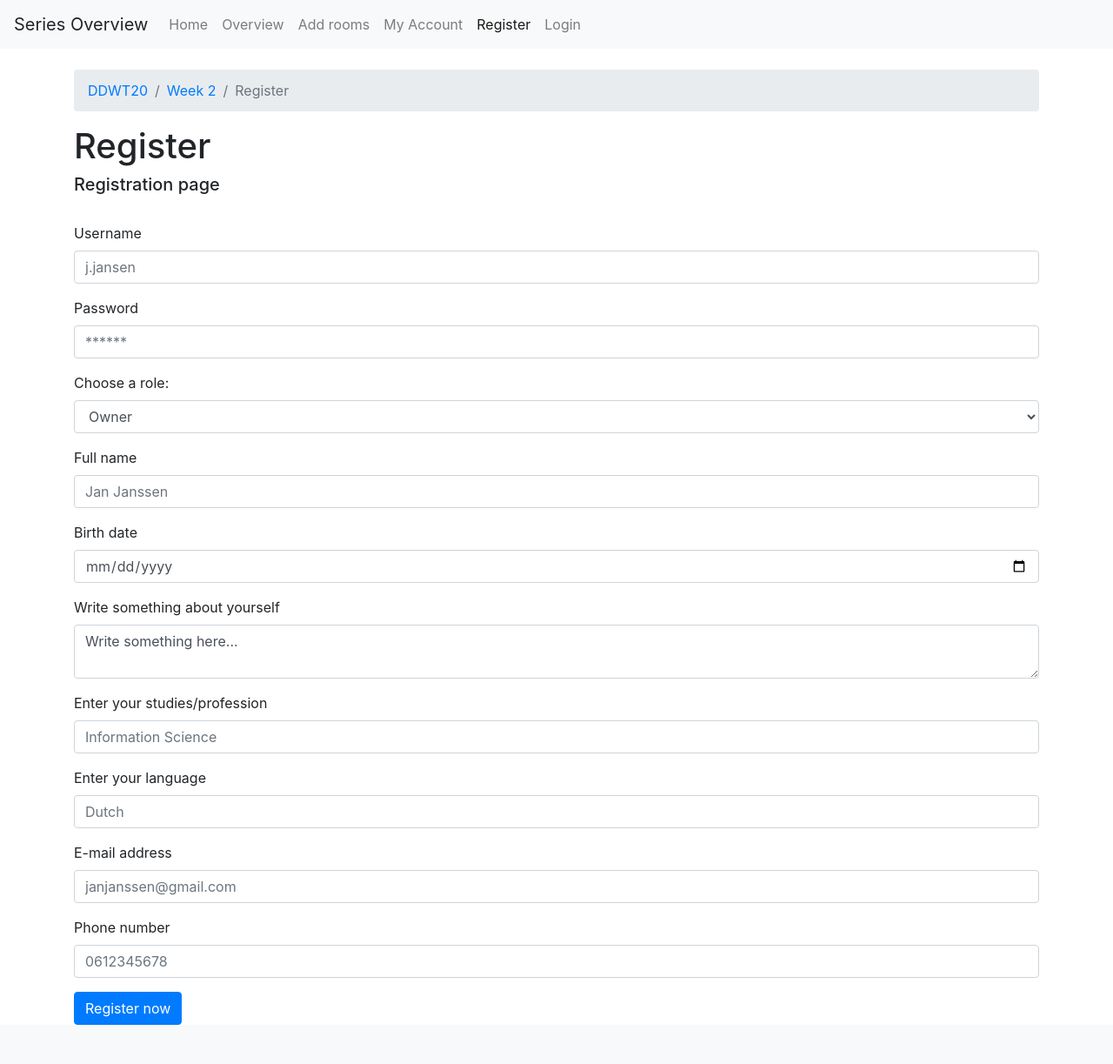
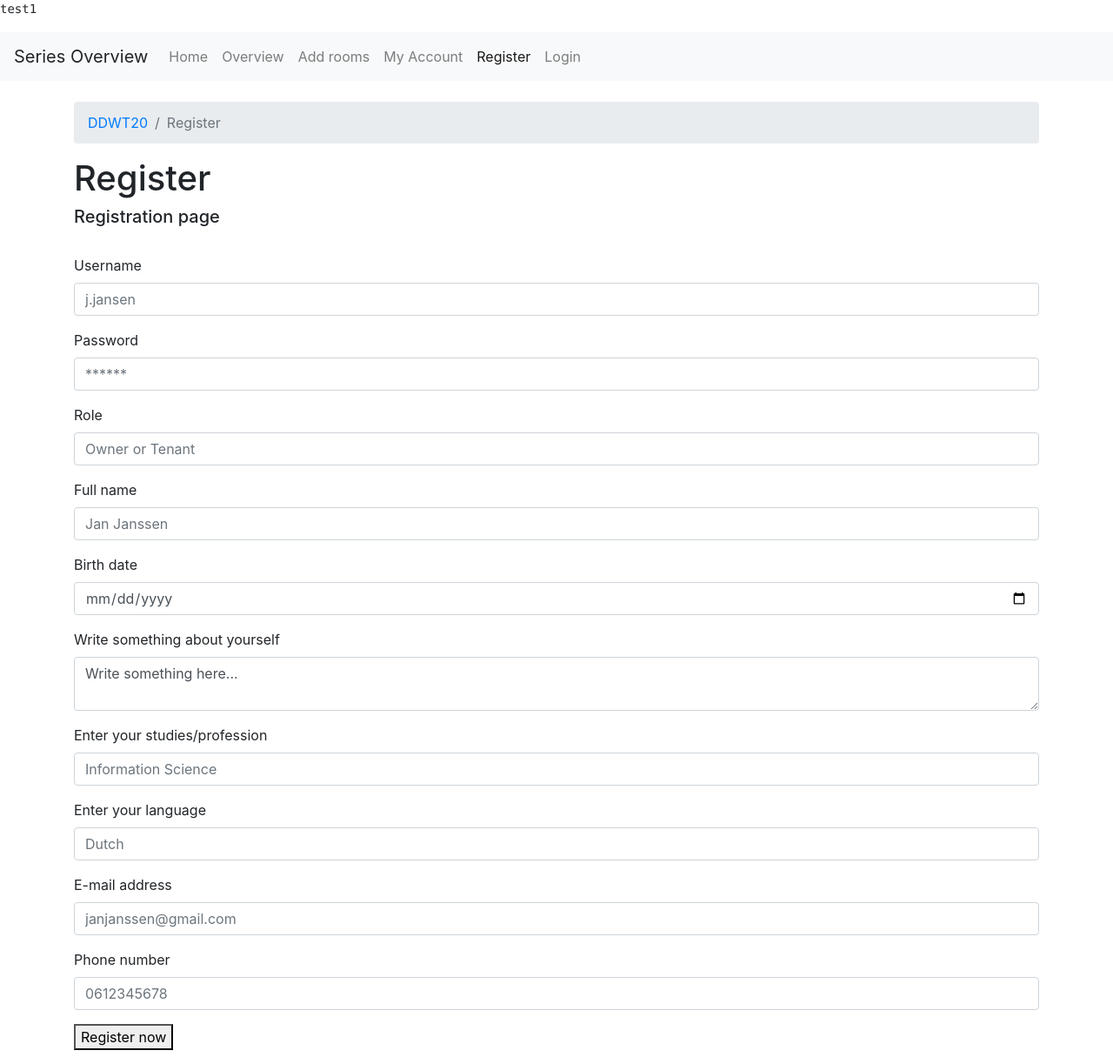
Before and after one commit to ztijn/ddwt20_project, a PHP site: page /ddwt20_project/register/ in a window 1280 px wide. Shown: the whole page at 87% size. Before the commit the page ends 1178 px from the top, so only its background shows below. Run offline with PHP 8.4, Linux system fonts and the light colour scheme; data that the repository does not hold is empty.

Commit message:
Register form

```diff
--- a/index.php
+++ b/index.php
@@ -70,19 +70,15 @@ if (new_route('/ddwt20_project/', 'get')) {
 
 /* Register get */
 elseif (new_route('/ddwt20_project/register/', 'get')){
-    /* Get error msg from POST route */
-    if ( isset($_GET['error_msg']) ) {
-        $error_msg = get_error($_GET['error_msg']);
-    }
-
     /* Page info */
     $page_title = 'Register';
     $breadcrumbs = get_breadcrumbs([
-        'DDWT20' => na('/DDWT20/', False),
-        'Week 2' => na('/DDWT20/week2/', False),
+        'DDWT20' => na('/ddwt20_project/', False),
         'Register' => na('/ddwt20_project/register', True)
     ]);
     $navigation = get_navigation($nav_template, 5);
+
+    p_print("test1");
 
     /* Page content */
     $page_subtitle = 'Registration page';
@@ -98,20 +94,15 @@ elseif (new_route('/ddwt20_project/register/', 'get')){
 
 /* register post */
 elseif (new_route('/ddwt20_project/register/', 'post')){
-    /* Register user */
-    $error_msg = register_user($database, $_POST);
-    /* Redirect to homepage */
-    redirect(sprintf('/ddwt20_project/register/?error_msg=%s',
-        json_encode($error_msg)));
-
     /* Page info */
-    $page_title = 'My Account';
+    $page_title = 'Register';
     $breadcrumbs = get_breadcrumbs([
-        'DDWT20' => na('/DDWT20/', False),
-        'Week 2' => na('/DDWT20/week2/', False),
-        'Register' => na('/DDWT20/week2/myaccount', True)
+        'DDWT20' => na('/ddwt20_project/', False),
+        'Register' => na('/ddwt20_project/register', True)
     ]);
     $navigation = get_navigation($nav_template, 5);
+
+    p_print("test2");
 
     /* Page content */
     $page_subtitle = 'Registration page';
--- a/model.php
+++ b/model.php
@@ -160,13 +160,13 @@ function register_user($pdo, $form_data){
         empty($form_data['username']) or
         empty($form_data['password']) or
         empty($form_data['role']) or
-        empty($form_data['fullname']) or
-        empty($form_data['birthdate']) or
+        empty($form_data['full_name']) or
+        empty($form_data['birth_date']) or
         empty($form_date['biography']) or
-        empty($form_data['studies']) or
+        empty($form_data['stud_prof']) or
         empty($form_data['language']) or
         empty($form_data['email']) or
-        empty($form_data['phonenum'])
+        empty($form_data['phone'])
     ) {
         return [
             'type' => 'danger',
@@ -198,9 +198,11 @@ function register_user($pdo, $form_data){
     $password = password_hash($form_data['password'], PASSWORD_DEFAULT);
     /* Save user to the database */
     try {
-        $stmt = $pdo->prepare('INSERT INTO users (username, password, firstname, lastname) VALUES (?, ?, ?, ?)');
-        $stmt->execute([$form_data['username'], $password, $form_data['firstname'],
-            $form_data['lastname']]);
+        $stmt = $pdo->prepare('INSERT INTO users (username, password, role, full_name, birth_date,
+                   biography, stud_prof, language, email, phone) VALUES (?, ?, ?, ?, ?, ?, ?, ?, ?, ?)');
+        $stmt->execute([$form_data['username'], $password, $form_data['role'],
+            $form_data['full_name'], $form_data['birth_date'], $form_data['biography'], $form_data['stud_prof'], $form_data['language.'],
+        $form_data['email'], $form_data['phone']]);
         $user_id = $pdo->lastInsertId();
     } catch (PDOException $e) {
         return [
--- a/views/cards.php
+++ b/views/cards.php
@@ -9,6 +9,9 @@
         <p>series listed</p>
         <a href="/ddwt20_project/add_room/" class="btn btn-primary">List yours</a>
     </div>
+</div>
+
+<div class="card">
     <!-- User count -->
     <div class="card-header">
         Users
--- a/views/register.php
+++ b/views/register.php
@@ -9,7 +9,7 @@
     <link rel="stylesheet" href="https://stackpath.bootstrapcdn.com/bootstrap/4.1.3/css/bootstrap.min.css" integrity="sha384-MCw98/SFnGE8fJT3GXwEOngsV7Zt27NXFoaoApmYm81iuXoPkFOJwJ8ERdknLPMO" crossorigin="anonymous">
 
     <!-- Own CSS -->
-    <link rel="stylesheet" href="/DDWT20/week2/css/main.css">
+    <link rel="stylesheet" href="/ddwt20_project/css/main.css">
 
     <title><?= $page_title ?></title>
 </head>
@@ -35,7 +35,7 @@
 
             <div class="pd-15">&nbsp;</div>
 
-            <form action="<?= $form_action ?>" method="POST">
+            <form action="/ddwt20_project/register/" method="POST">
                 <div class="form-group">
                     <label for="inputUsername">Username</label>
                     <input type="text" class="form-control" id="inputUsername" placeholder="j.jansen" name="username" required>
@@ -44,28 +44,32 @@
                     <label for="inputPassword">Password</label>
                     <input type="password" class="form-control" id="inputPassword" placeholder="******" name="password" required>
                 </div>
-                <div class="form-group">
+                <!--<div class="form-group">
                     <label for="role">Choose a role:</label>
                     <select class=form-control id="role" name="role" required>
                         <option value="owner">Owner</option>
                         <option value="tenant">Tenant</option>
                     </select>
+                </div>-->
+                <div class="form-group">
+                    <label for="inputRole">Role</label>
+                    <input type="text" class="form-control" id="inputRole" placeholder="Owner or Tenant" name="role" required>
                 </div>
                 <div class="form-group">
-                    <label for="inputUsername">Full name</label>
-                    <input type="text" class="form-control" id="inputUsername" placeholder="Jan Janssen" name="fullname" required>
+                    <label for="inputFullname">Full name</label>
+                    <input type="text" class="form-control" id="inputFullname" placeholder="Jan Janssen" name="full_name" required>
                 </div>
                 <div class="form-group">
                     <label for="inputBirthdate">Birth date</label>
-                    <input type="date" class="form-control" id="inputBirthdate" placeholder="01-01-2000" name="birthdate" required>
+                    <input type="date" class="form-control" id="inputBirthdate" placeholder="01-01-2000" name="birth_date" required>
                 </div>
                 <div class="form-group">
                     <label for="inputBiography">Write something about yourself</label>
-                    <textarea type="text" class="form-control" id="inputBiography" name="biography">Write something here...</textarea>
+                    <textarea class="form-control" id="inputBiography" name="biography">Write something here...</textarea>
                 </div>
                 <div class="form-group">
                     <label for="inputStudies">Enter your studies/profession</label>
-                    <input type="text" class="form-control" id="inputStudies" placeholder="Information Science" name="studies" required>
+                    <input type="text" class="form-control" id="inputStudies" placeholder="Information Science" name="stud_prof" required>
                 </div>
                 <div class="form-group">
                     <label for="inputLanguage">Enter your language</label>
@@ -73,13 +77,13 @@
                 </div>
                 <div class="form-group">
                     <label for="inputEmail">E-mail address</label>
-                    <input type="email" class="form-control" id="inputStudies" placeholder="janjanssen@gmail.com" name="email" required>
+                    <input type="email" class="form-control" id="inputEmail" placeholder="janjanssen@gmail.com" name="email" required>
                 </div>
                 <div class="form-group">
                     <label for="inputPhonenum">Phone number</label>
-                    <input type="tel" class="form-control" id="inputPhonenum" placeholder="0612345678" name="phonenum" required>
+                    <input type="tel" class="form-control" id="inputPhonenum" placeholder="0612345678" name="phone" required>
                 </div>
-                <button type="submit" class="btn btn-primary">Register now</button>
+                <button type="submit">Register now</button>
             </form>
 
         </div>
```
